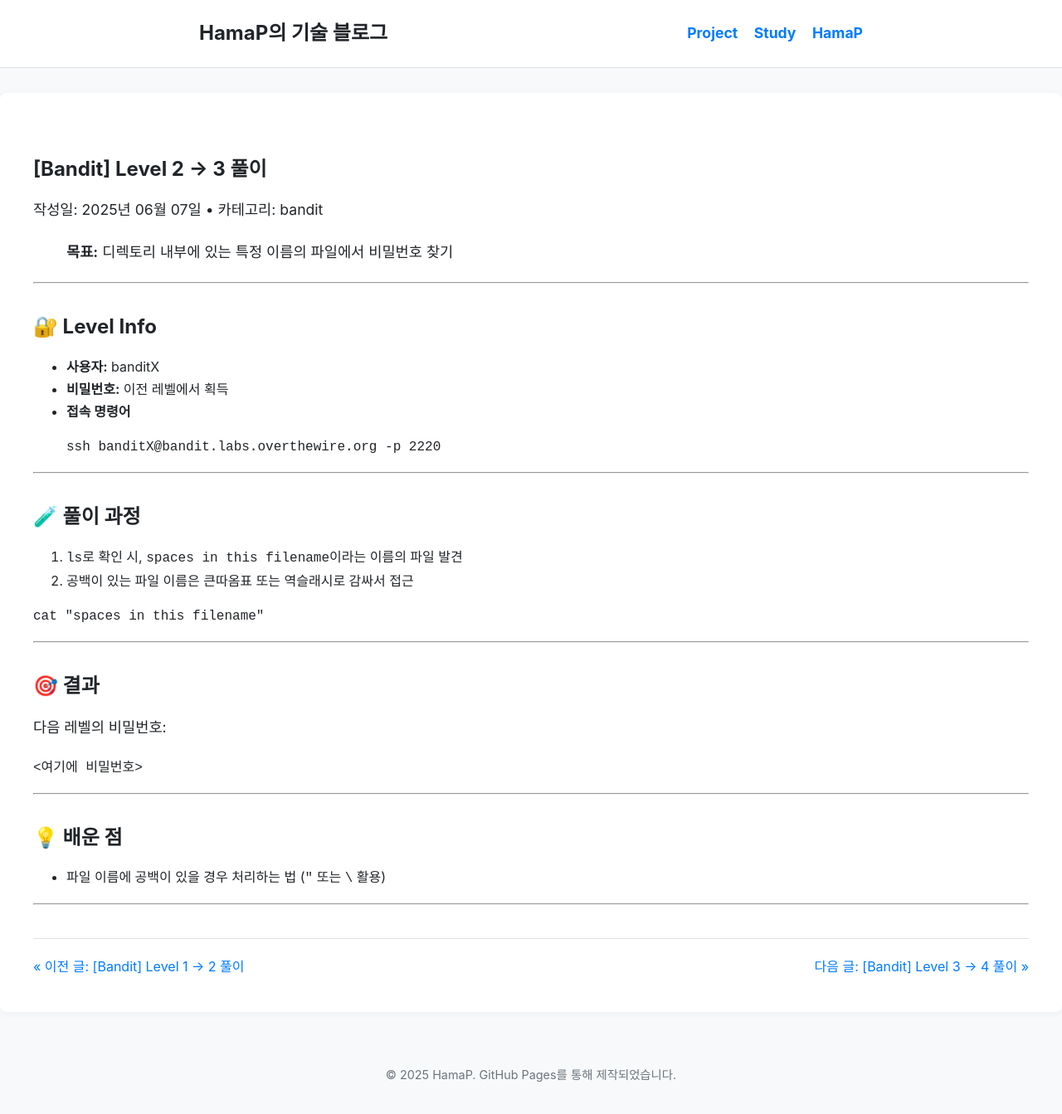
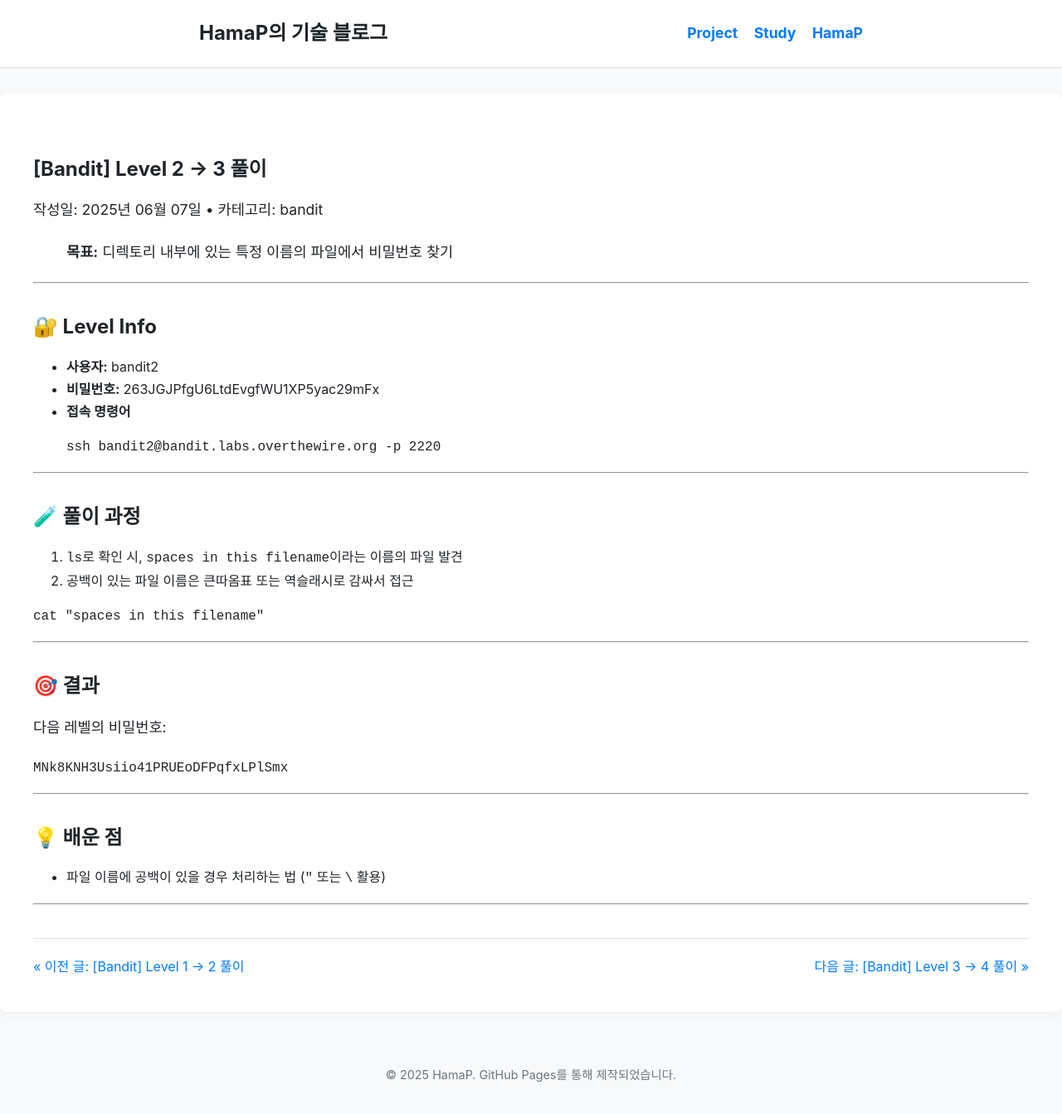
Before and after one commit to HamaP0/HamaP0.github.io, a Jekyll site: the page built from _posts/2025-06-07-bandit-level2-3.md, in a window 1280 px wide. Shown: the whole page at 83% size. Built offline with Jekyll 4.4.1, drawn with Linux system fonts in a browser that asks for light colours; some web fonts are replaced.

Commit message:
Update 2025-06-07-bandit-level2-3.md

````diff
--- a/_posts/2025-06-07-bandit-level2-3.md
+++ b/_posts/2025-06-07-bandit-level2-3.md
@@ -12,11 +12,11 @@ tags: [overthewire, bandit, linux]
 
 ## 🔐 Level Info
 
-- **사용자:** banditX
-- **비밀번호:** 이전 레벨에서 획득
+- **사용자:** bandit2
+- **비밀번호:** 263JGJPfgU6LtdEvgfWU1XP5yac29mFx
 - **접속 명령어**
 ```bash
-ssh banditX@bandit.labs.overthewire.org -p 2220
+ssh bandit2@bandit.labs.overthewire.org -p 2220
 ```
 
 ---
@@ -37,7 +37,7 @@ cat "spaces in this filename"
 
 다음 레벨의 비밀번호:
 ```
-<여기에 비밀번호>
+MNk8KNH3Usiio41PRUEoDFPqfxLPlSmx
 ```
 
 ---
````
